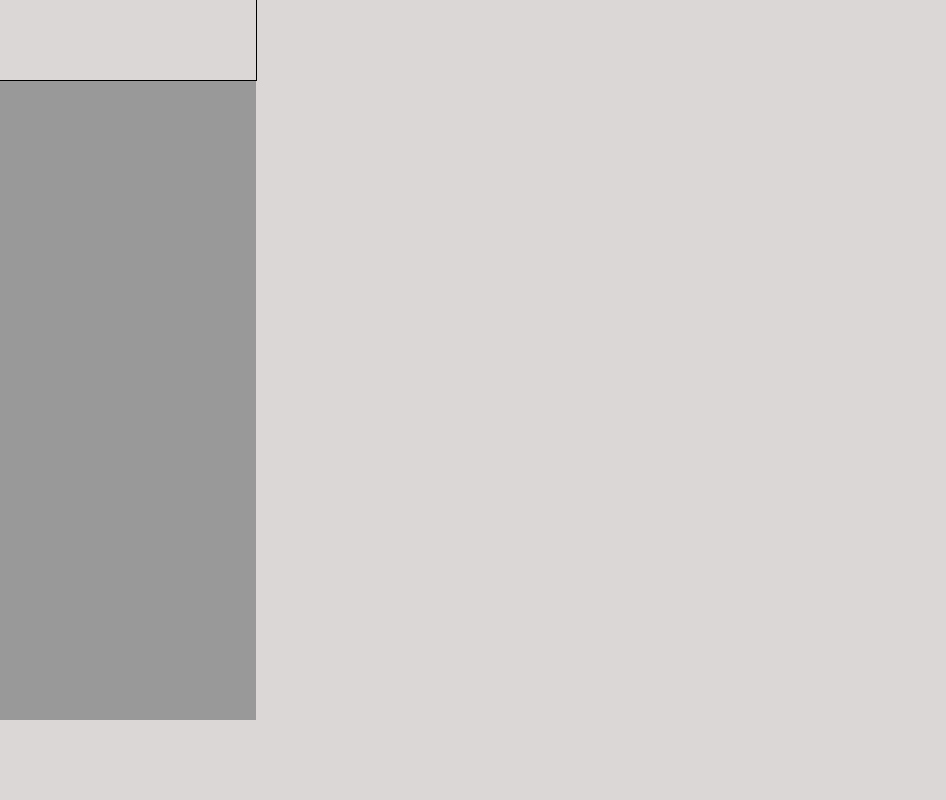
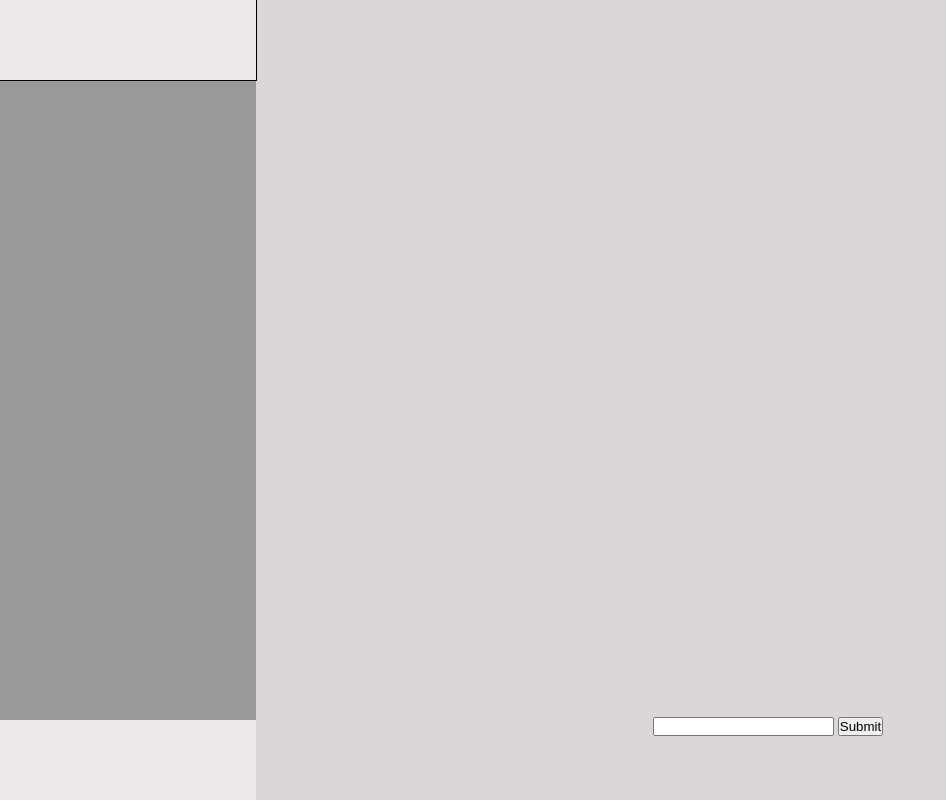
Before and after one commit to KDT-IaaS-Class-One-Group/web-app-yoon, a website: page public/index.html in a window 1280 px wide. Shown: the whole page, without its empty margins (0-946 px from the left). Drawn offline with Linux system fonts and the light colour scheme.

Commit message:
스타일링 완료 나머지는 꾸준히 수정

```diff
--- a/public/index.html
+++ b/public/index.html
@@ -18,8 +18,10 @@
     </ul>
   </div>
   <div id="root">
-    <div id="container">
-
+    <div id="container" class="flex flex-col justify-end">
+      <div>
+        <input type="text" id="userInput"> <input type="submit">
+      </div>
     </div>
   </div>
 </body>
--- a/public/styles.css
+++ b/public/styles.css
@@ -1,5 +1,3 @@
-
-
 /* commcon */
 * {
   margin :0;
@@ -14,16 +12,19 @@ li {
   list-style: none;
 }
 /* class style --------- */
-flex {
+.flex {
   display: flex;
   justify-content: center;
   align-items: center;
   gap : 1vw;
 }
-flex-col {
+.flex-col {
   flex-direction: column;
 }
-hbg-menu {
+.justify-end {
+  justify-content: end;
+}
+.hbg-menu {
   width: 100%;
   height: 10vh;
   font-weight: 700;
@@ -50,7 +51,7 @@ hbg-menu {
 #hbg-top, #hbg-bottom {
   width: 100%;
   height: 10vh;
-  background-color: #dbd7d7;
+  background-color: #f0e9e9;
 }
 
 #root {
@@ -68,4 +69,5 @@ hbg-menu {
   height: 100vh;
   outline: 1px solid black;
   background-color: #dbd7d7;
+  padding: 5vw;
 }
```
